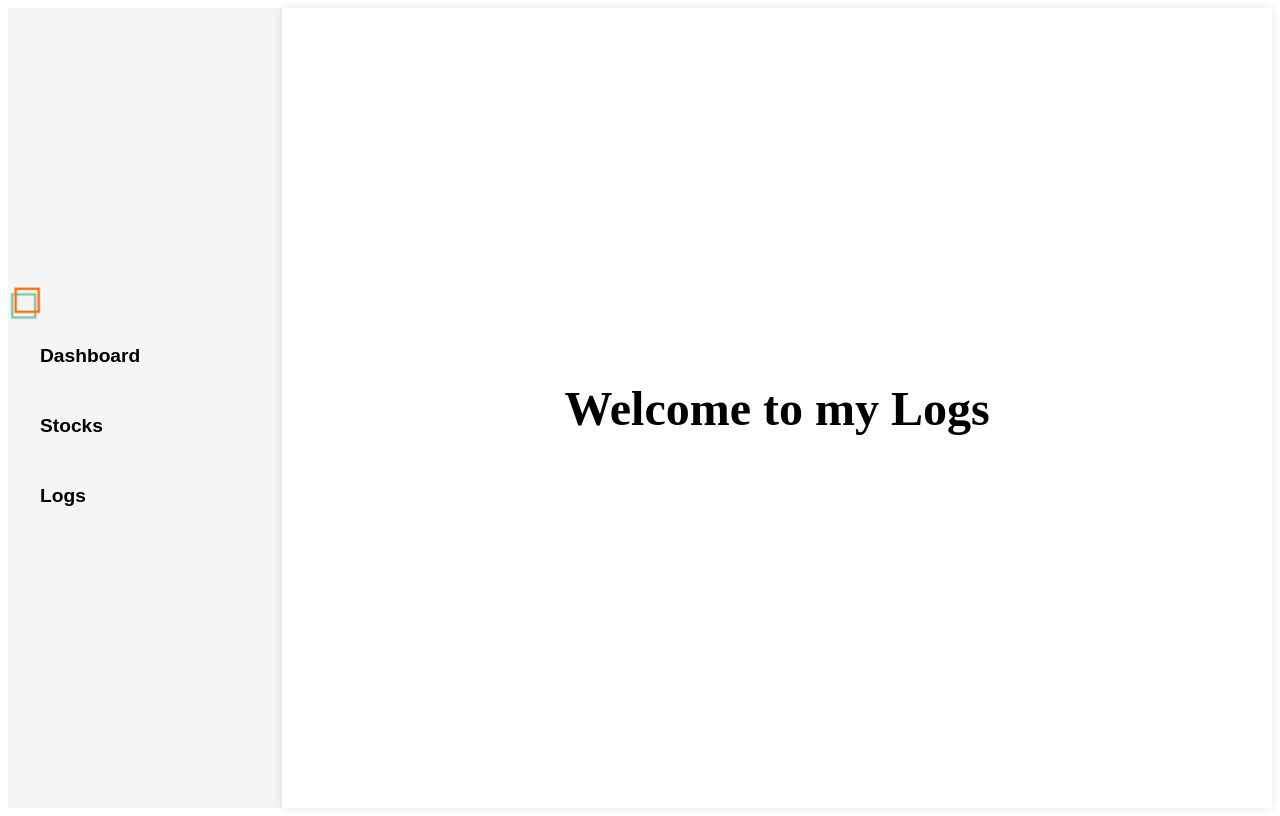
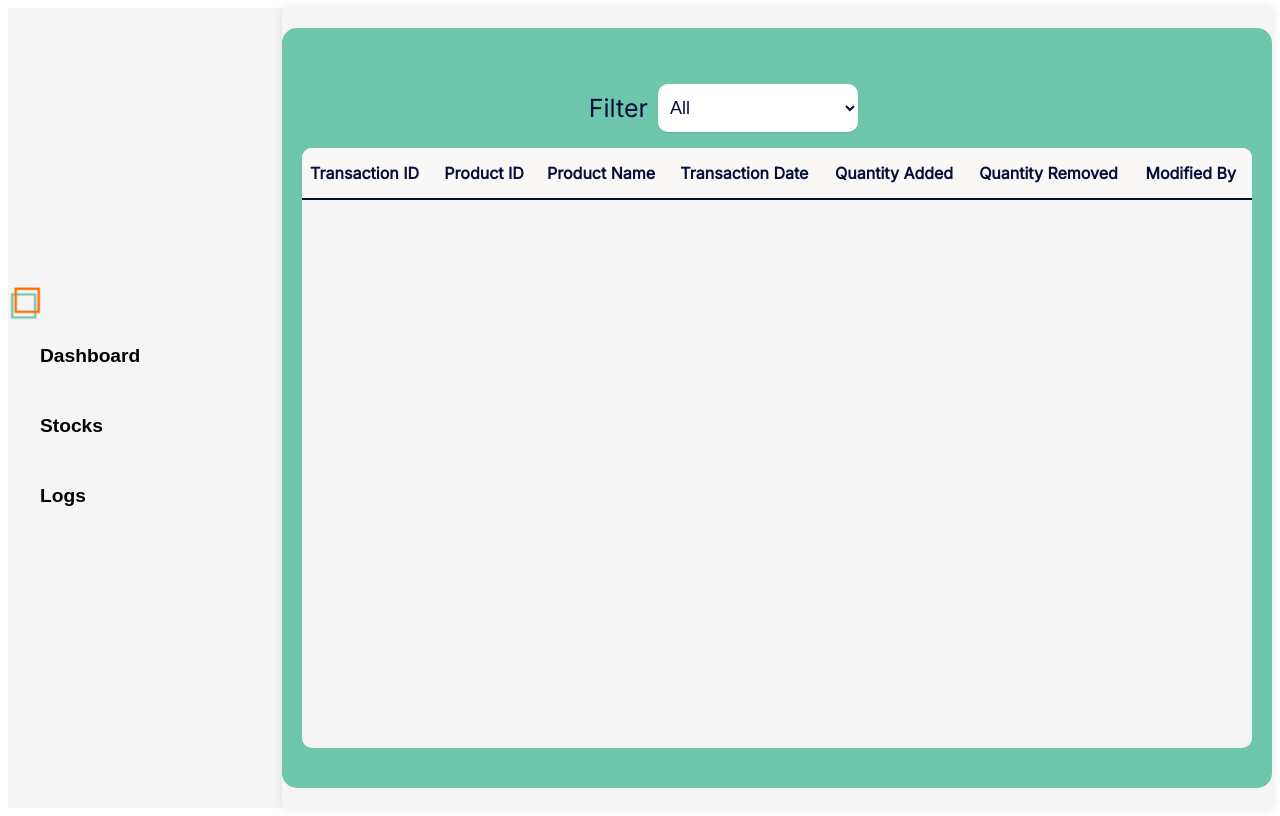
Before and after one commit to mcahero/E-stock, a React (Create React App) app in the folder e-stock/: page /Logs in a window 1280 px wide. Built offline with nearby package versions, Linux system fonts and the light colour scheme.

Commit message:
Added Logs Page

```diff
--- a/e-stock/src/pages/logs/index.js
+++ b/e-stock/src/pages/logs/index.js
@@ -1,15 +1,97 @@
-import React from 'react'
 import './styles.css'
+import "@fontsource/inter";
 import Sidebar from '../../sidebar'
+import { FaSearch } from 'react-icons/fa';
+import React, { useState } from 'react';
+import ProductTable from './table';
+import { isWithinInterval, addWeeks } from 'date-fns';
 
-export default function Logs() {
+
+export default function Stocks() {
+  const [showModal, setShowModal] = useState(false);
+  const [products, setProducts] = useState([]);
+
+  const [filteredProducts, setFilteredProducts] = useState(products);
+
+  const handleAddProductClick = () => {
+    setShowModal(true);
+  };
+
+  const handleCloseModal = () => {
+    setShowModal(false);
+  };
+
+  const addProduct = (product) => {
+    setProducts([...products, product]);
+
+    if (filteredProducts === products) {
+      setFilteredProducts([...products, product]);
+    } else if (filteredProducts[0].category === product.category) {
+      setFilteredProducts([...filteredProducts, product]);
+    }
+  };
+
+
+
+
+  const handleFilterChange = (e) => {
+  const selectedFilter = e.target.value;
+
+  if (selectedFilter === 'all') {
+    setFilteredProducts(products);
+  } else if (selectedFilter === 'Canned Goods') {
+    const filtered = products.filter((product) => product.category === 'Canned Goods');
+    setFilteredProducts(filtered);
+  } else if (selectedFilter === 'Junk Foods') {
+    const filtered = products.filter((product) => product.category === 'Junk Foods');
+    setFilteredProducts(filtered);
+  } else if (selectedFilter === 'Drinks') {
+    const filtered = products.filter((product) => product.category === 'Drinks');
+    setFilteredProducts(filtered);
+  } else if (selectedFilter === 'Hygiene Kit') {
+    const filtered = products.filter((product) => product.category === 'Hygiene Kit');
+    setFilteredProducts(filtered);
+  }
+   else if (selectedFilter === 'Soon-to-expire') {
+    const filtered = products.filter((product) => isWithinInterval(new Date(product.expiryDate), {
+      start: new Date(),
+      end: addWeeks(new Date(), 3)
+    }));
+    setFilteredProducts(filtered);
+  }
+};
+
+
+
   return (
+    <div className={`AppContainer ${showModal ? 'blur' : ''}`}>
+      <Sidebar />
+      <div className="stocks">
+        <div className='container'>
+          <div className='header'>
+            <p>Filter</p>
+                <div className='select-container'>
+                 <select className='select' onChange={handleFilterChange}>
+                  <option value='all'>All</option>
+                  <option value='Canned Goods'>Canned Goods</option>
+                  <option value='Junk Foods'>Junk Foods</option>
+                  <option value='Drinks'>Drinks</option>
+                  <option value='Hygiene Kit'>Hygiene Kit</option>
+                  <option value='Soon-to-expire'>Soon-to-expire</option>
+                </select>
 
-    <div className='AppContainer'>
-        <Sidebar/>
-            <div className="dashboard">
-            <h1>Welcome to my Logs</h1>
+                </div>
+
+
+            <div className='actions-container'>
+            </div>
+          </div>
+          <div className='table-container'>
+          <ProductTable products={filteredProducts} />
+
+          </div>
         </div>
+      </div>
     </div>
-  )
+  );
 }
--- a/e-stock/src/pages/logs/styles.css
+++ b/e-stock/src/pages/logs/styles.css
@@ -4,14 +4,368 @@
     justify-content: center;
     height: 100vh;
     width: 100%;
-    background-color: rgb(112, 27, 190);
+    background-color: #ffffff;
     box-shadow: 0 0 10px rgba(0, 0, 0, 0.1);
     font-size: 24px;
     text-align: center;
-  }
-  .AppContainer{
+    font-family: "Inter";
+}
+
+.AppContainer{
     display: flex;
     flex-direction: row;
     width: 100%;
     height: 100%;
+    justify-content: center;
   }
+
+  .container {
+    position: relative;
+    width: 100%;
+    height: 90vh;
+    background-color: #6EC6AD;
+    border-radius: 15px;
+    text-align: center;
+    justify-content: center;
+    align-items: center;
+    padding: 20px;
+  }
+
+  .header{
+    position: relative;
+    margin-top: 20px;
+    display: flex;
+    flex-direction: row;
+    width: 95%;
+    align-items: center;
+    justify-content: center;
+  }
+
+  .header p{
+    font-size: 25px;
+    margin-right: 10px;
+    margin-left: 30px;
+    color: #060E3B;
+
+  }
+
+  .input {
+    color: #060E3B;
+    padding: 5px;
+    border: none;
+    border-radius: 10px;
+    box-shadow: 0 1px 2px rgba(0, 0, 0, 0.1);
+    width: 100%;
+    max-width: 400px;
+    height: 4.5vh;
+    font-size: large;
+
+  }
+
+  .input:focus {
+    border: 1px solid #8A8ABC;
+    outline: none;
+  }
+
+
+  .search-container {
+    display: flex;
+    align-items: center;
+    width: 200px;
+
+  }
+
+  .search-icon {
+    color: #060E3B;
+    font-size: 20px;
+    margin-left: -25px;
+    margin-right: 5px;
+  }
+
+  .select {
+    padding: 8px;
+    border: none;
+    border-radius: 10px;
+    box-shadow: 0 1px 2px rgba(0, 0, 0, 0.1);
+    width: 100%;
+    max-width: 400px;
+    background-color: #fff;
+    color: #060E3B;
+    height: 6vh;
+    font-size: large;
+
+  }
+
+  .select option {
+    background-color: #fff;
+    color: #000000;
+  }
+
+  .select option:hover{
+    background-color: #fff;
+  }
+
+  .select:focus {
+    border: 1px solid #8A8ABC;
+    outline: none;
+  }
+
+
+
+  .select-container {
+    display: flex;
+    align-items: center;
+    width: 200px;
+    margin-right: 40px;
+  }
+
+  .actions-container {
+    display: flex;
+    align-items: center;
+    margin-left: 50px;
+
+
+  }
+  .add-product-button{
+    position: relative;
+    padding: 8px;
+    border: none;
+    border-radius: 10px;
+    box-shadow: 0 1px 2px rgba(0, 0, 0, 0.1);
+    width: 100%;
+    max-width: 400px;
+    margin-right: 10px;
+    width: 150px;
+    background-color:#8A8ABC;
+    margin-left: 40px;
+    font-size: large;
+    height: 6.1vh;
+
+
+  }
+
+  .add-product-button:hover{
+    background-color:#7070aa;
+  }
+
+  .modal-overlay {
+    position: fixed;
+    top: 0;
+    left: 0;
+    right: 0;
+    bottom: 0;
+    background-color: rgba(255, 251, 251, 0.301);
+    display: flex;
+    justify-content: center;
+    align-items: center;
+
+  }
+
+  .modal {
+    position: relative;
+    background-color: #E8E6FE;
+    border-radius: 8px;
+    box-shadow: 0px 4px 12px rgba(0, 0, 0, 0.1);
+    width: 500px;
+    height: 320px;
+    display: flex;
+    flex-direction: column;
+    align-items: center;
+    justify-content: center;
+    font-family: "Inter";
+  }
+
+  .modal-content{
+    position: relative;
+    justify-content: center;
+  }
+
+  .modal-header{
+    position:relative;
+    margin-left: 40px;
+    margin-top: -4vh;
+    color:#060E3B;
+    display: flex;
+    flex-direction: row;
+    justify-content: center ;
+    font-size: large;
+    margin-bottom: 10px;
+  }
+
+
+  .close-modal-button {
+    position: relative;
+    right: -8.5vw;
+    top: -1vh;
+    background: none;
+    border: none;
+    font-size: 3rem;
+    cursor: pointer;
+    outline: none;
+    color:#060E3B;
+  }
+
+  .close-modal-button:hover,
+  .close-modal-button:focus {
+    color: #7070aa;
+  }
+
+
+
+  .form{
+    display: flex;
+    justify-content: center ;
+    font-size: large;
+    margin-top: -2vh;
+    text-align: center;
+  }
+
+  .modal-button{
+    border: none;
+    border-radius: 5px;
+    box-shadow: 0 1px 2px rgba(0, 0, 0, 0.1);
+    width: 200px;
+    background-color:#8A8ABC;
+    font-size: small;
+    height: 5vh;
+    margin-top: 20px;
+    font-weight: bold;
+  }
+
+  .modal-button:hover{
+    background-color:#7070aa;
+  }
+
+  .modal-input{
+    display: flex;
+    justify-content: center;
+    color: #060E3B;
+    padding: 5px;
+    border: none;
+    border-radius: 10px;
+    box-shadow: 0 1px 2px rgba(0, 0, 0, 0.1);
+    width: 450vw;
+    max-width: 450px;
+    height: 3.5vh;
+    font-size: large;
+    margin-top: 10px;
+
+
+  }
+  .modal-input:focus {
+    border: 1px solid #8A8ABC;
+    outline: none;
+  }
+
+  .expiry{
+    display: flex;
+    align-items: center;
+    justify-content: center;
+
+  }
+
+  .expiry-input{
+
+    color: #060E3B;
+    padding: 5px;
+    border: none;
+    border-radius: 10px;
+    box-shadow: 0 1px 2px rgba(0, 0, 0, 0.1);
+    width: 450vw;
+    max-width: 450px;
+    height: 3.5vh;
+    font-size: large;
+    margin-top: 10px;
+
+  }
+
+  .expiry-input:focus {
+    border: 1px solid #8A8ABC;
+    outline: none;
+
+  }
+
+  .calendar-icon{
+    color: #060E3B;
+    font-size: 20px;
+    margin-left: -25px;
+    margin-right: 5px;
+    margin-top: 8px;
+  }
+
+  .categories{
+    color: #060E3B;
+    padding: 5px;
+    border: none;
+    border-radius: 10px;
+    box-shadow: 0 1px 2px rgba(0, 0, 0, 0.1);
+    width: 100%;
+    max-width: 460px;
+    height: 5.1vh;
+    font-size: large;
+    margin-top: 10px;
+  }
+
+  .categories:focus{
+    border: 1px solid #8A8ABC;
+    outline: none;
+  }
+  .categories option:hover {
+    background-color: green;
+  }
+
+  .table-container {
+    width: 100%;
+    height: 75vh;
+    background-color: #F5F5F5;
+    border-radius: 10px;
+    align-self: center;
+    overflow-y: scroll; /* add a scroll bar for vertical overflow */
+  }
+
+  .table {
+    border-collapse: collapse;
+    width: 100%;
+  }
+
+  .table td {
+    color: #060E3B;
+    padding: 15px;
+    font-size: 16px;
+    text-align: left;
+    border-bottom: 1px solid #060E3B;
+  }
+
+  .table th {
+    color: #060E3B;
+    position: sticky;
+    top: 0;
+    right: 10;
+    background-color: #faf7f7;
+    font-weight: bold;
+    padding: 15px 8px;
+    text-align: left;
+    margin-left: 20px;
+    margin-right: 10px;
+    font-size: 16px;
+    border-bottom: 2px solid #060E3B;
+  }
+
+  .table thead {
+    position: sticky;
+    top: 0;
+    background-color: #faf7f7;
+    border-bottom: 2px solid #060E3B;
+  }
+
+  .table th:first-child {
+    left: 0;
+    position: sticky;
+    z-index: 1;
+    background-color: #faf7f7;
+    border-bottom: 2px solid #060E3B;
+  }
+
+  .table tr:hover {
+    background-color: #ddd;
+  }
--- /dev/null
+++ b/e-stock/src/pages/logs/table.js
@@ -0,0 +1,37 @@
+import React from 'react';
+import './styles.css';
+import { format } from 'date-fns';
+
+export default function Table({ products }) {
+  return (
+    <table className='table'>
+    <thead>
+      <tr>
+        <th>Transaction ID</th>
+        <th>Product ID</th>
+        <th>Product Name</th>
+        <th>Transaction Date</th>
+        <th>Quantity Added</th>
+        <th>Quantity Removed</th>
+        <th>Modified By</th>
+
+      </tr>
+    </thead>
+    <tbody>
+
+      {products.map((product, index) => (
+        <tr key={index}>
+          <td>{product.id}</td>
+          <td>{product.productName}</td>
+          <td>{product.category}</td>
+          <td>{format(product.dateCreated, 'dd MMMM yyyy')}</td>
+          <td>{product.expiryDate}</td>
+          <td style={{color:"#029801"}}>{product.quantity}</td>
+
+        </tr>
+      ))}
+    </tbody>
+  </table>
+
+  );
+}
```
